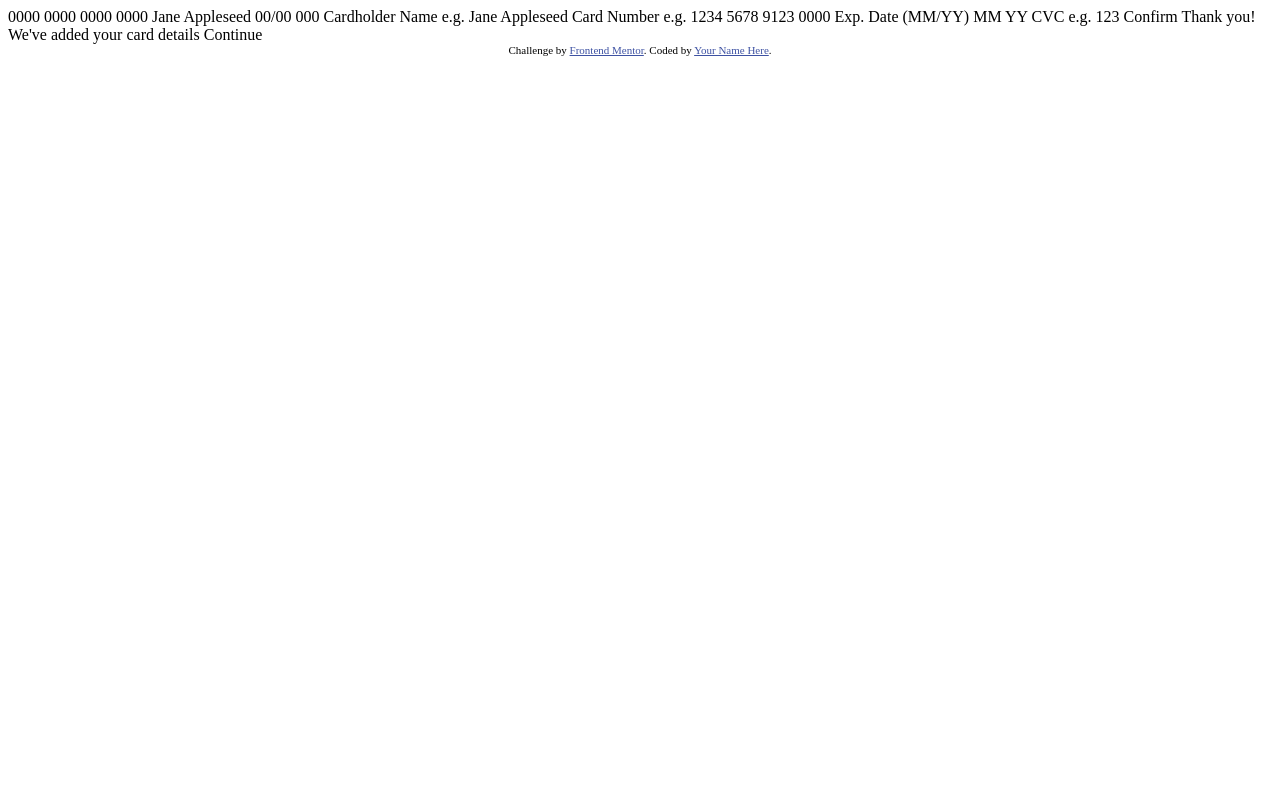
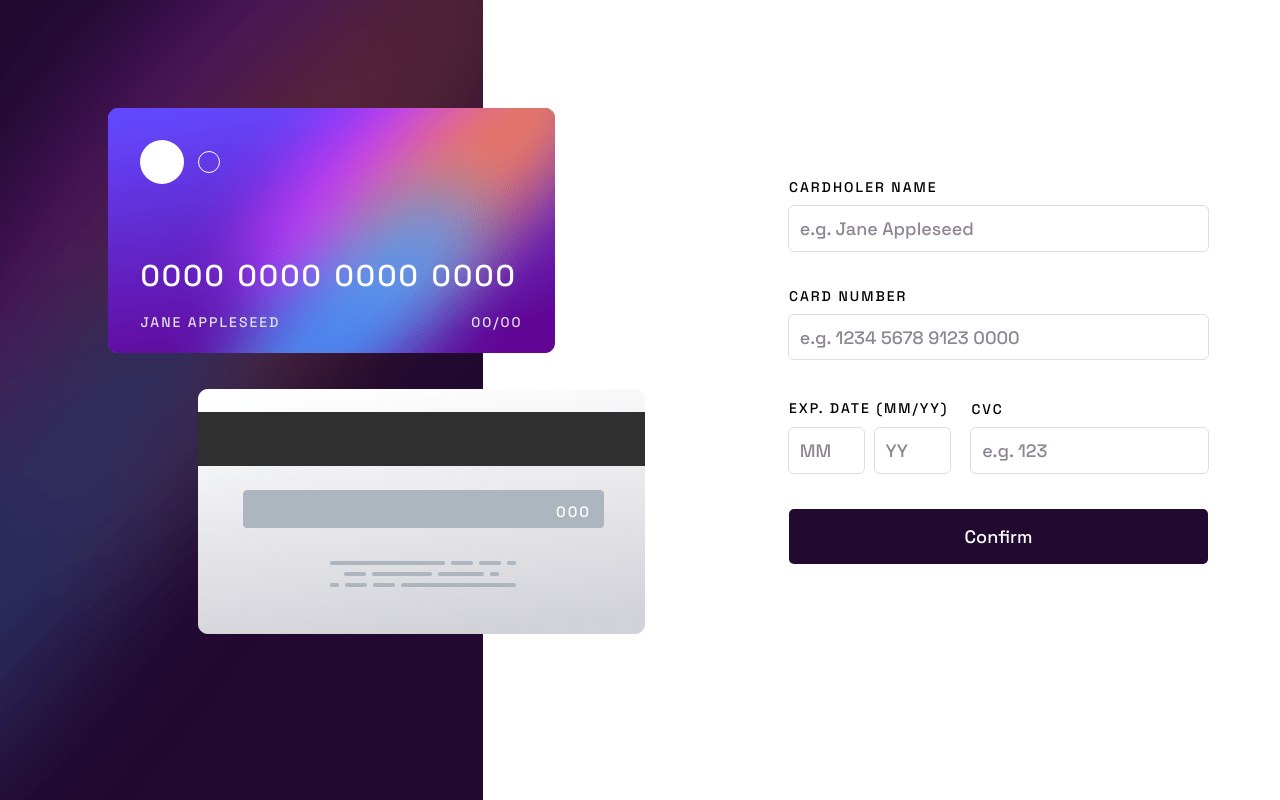
Before and after one commit to Mark-a-obrien/challenge-interactive-card-details-form-main, a plain HTML site: page index.html in a window 1280 px wide. Drawn offline with Linux system fonts and the light colour scheme.

Commit message:
layout finished

```diff
--- a/index.html
+++ b/index.html
@@ -5,47 +5,72 @@
   <meta name="viewport" content="width=device-width, initial-scale=1.0"> <!-- displays site properly based on user's device -->
 
   <link rel="icon" type="image/png" sizes="32x32" href="./images/favicon-32x32.png">
+  <link rel="stylesheet" href="style.css">
+  <script src="script.js"></script>
+
+  <link rel="preconnect" href="https://fonts.googleapis.com">
+  <link rel="preconnect" href="https://fonts.gstatic.com" crossorigin>
+  <link href="https://fonts.googleapis.com/css2?family=Space+Grotesk:wght@500&display=swap" rel="stylesheet">
 
   <title>Frontend Mentor | Interactive card details form</title>
-
-  <!-- Feel free to remove these styles or customise in your own stylesheet 👍 -->
-  <style>
-    .attribution { font-size: 11px; text-align: center; }
-    .attribution a { color: hsl(228, 45%, 44%); }
-  </style>
 </head>
 <body>
 
-  0000 0000 0000 0000
-  Jane Appleseed
-  00/00
+  <main class="content">
 
-  000
+    <section class="layout">
+      <section class="cards">
+        <section class="card card-front">
+          <div class="circles">
+            <div class="circle circle-large"></div>
+            <div class="circle circle-small"></div>
+          </div>
+          <div class="card-detials">
+            <h1 id="card-num">0000 0000 0000 0000</h1>
+            <div class="card-name-and-date">
+              <p id="card-name">JANE APPLESEED</p>
+              <p id="card-date">00/00</p>
+            </div>
+          </div>
+        </section>
+        <section class="card card-back">
+          <p id="card-cvc">000</p>
+        </section>
+      </section>
+      <form action="" class="details">
+        <div class="name-label-and-text">
+          <label for="name">CARDHOLER NAME</label>
+          <input class="textfield" type="text" name="name" id="name" placeholder="e.g. Jane Appleseed">
+        </div>
+        <div class="number-label-and-text">
+          <label for="number">CARD NUMBER</label>
+          <input class="textfield" type="text" name="number" id="number" placeholder="e.g. 1234 5678 9123 0000" required/>
+        </div>
 
-  Cardholder Name
-  e.g. Jane Appleseed
+        <div class="date-and-cvc">
+          <div>
+            <label for="date">EXP. DATE (MM/YY)</label>
+            <div class="date" name="date">
+              <input class="textfield" type="text" name="month" id="month" placeholder="MM">
+              <input class="textfield" type="text" name="year" id="year" placeholder="YY">
+            </div>
+          </div>
+          <div class="cvv-label-and-text">
+            <label for="cvc">CVC</label>
+            <input class="textfield" type="text" name="cvc" id="cvc" placeholder="e.g. 123">
+          </div>
+        </div>
+        <button class="confirm" >Confirm</button>
+      </form>
+      <!-- Completed state start -->
+      <div class="complete-state" hidden>
+        Thank you!
+        We've added your card details
+        Continue
+      </div>
+    </section>
+  </main>
 
-  Card Number
-  e.g. 1234 5678 9123 0000
 
-  Exp. Date (MM/YY)
-  MM
-  YY
-
-  CVC
-  e.g. 123
-
-  Confirm
-
-  <!-- Completed state start -->
-
-  Thank you!
-  We've added your card details
-  Continue
-
-  <div class="attribution">
-    Challenge by <a href="https://www.frontendmentor.io?ref=challenge" target="_blank">Frontend Mentor</a>.
-    Coded by <a href="#">Your Name Here</a>.
-  </div>
 </body>
 </html>
--- /dev/null
+++ b/style.css
@@ -0,0 +1,191 @@
+:root {
+    --color-primary-active-input-border: hsl(249, 99%, 64%) to hsl(278, 94%, 30%);
+    --color-primary-input-errors: hsl(0, 100%, 66%);
+
+    --color-neutral-white: hsl(0, 0%, 100%);
+    --color-neutral-Light-grayish-violet: hsl(270, 3%, 87%);
+    --color-neutral-dark-grayish-violet: hsl(279, 6%, 55%);
+    --color-neutral-very-dark-violet: hsl(278, 68%, 11%);
+
+
+    --ff-primary: 'Space Grotesk', sans-serif;
+    --fs-primary: 18px;
+}
+
+* {
+    box-sizing: border-box;
+    margin: 0;
+    border: 0;
+    font-family: var(--ff-primary);
+    font-size: var(--fs-primary);
+    font-weight: 500;
+}
+
+
+
+
+main.content {
+    background-image: url("images/bg-main-desktop.png");
+    background-repeat: no-repeat;
+    background-color: var(--color-neutral-white);
+    height: 100vh;
+
+}
+
+section.layout {
+    display: flex;
+    align-items: center;
+    gap: 8rem;
+    padding: 6rem;
+}
+
+.cards {
+    display: flex;
+    flex-direction: column;
+    gap: 2rem;
+}
+
+.card {
+    width: 447px;
+    height: 245px;
+}
+
+/* card front start */
+.card-front {
+    display: flex;
+    flex-direction: column;
+    background-image: url("images/bg-card-front.png");
+    padding: 1.8rem;
+    gap: 4rem;
+}
+
+.card-front .circles {
+    display: flex;
+    align-items: center;
+    gap: .8rem;
+}
+
+.card-front .circle {
+    border-radius: 50%;
+}
+
+.card-front .circle-large {
+    width: 44px;
+    height: 44px;
+    background-color: var(--color-neutral-white);
+}
+
+.card-front .circle-small {
+    width: 20px;
+    height: 20px;
+    outline: 1px solid var(--color-neutral-white);
+}
+
+.card-front  h1#card-num {
+    font-size: 30px;
+    color: var(--color-neutral-white);
+    word-spacing: 2px;
+    letter-spacing: 2px;
+}
+
+.card-front .card-detials {
+    display: flex;
+    flex-direction: column;
+    gap: 1rem;
+}
+
+.card-front .card-name-and-date {
+    display: flex;
+    justify-content: space-between;
+}
+
+.card-name-and-date #card-name, .card-name-and-date #card-date {
+    font-size: 14px;
+    color: var(--color-neutral-Light-grayish-violet);
+    letter-spacing: 2px;
+}
+
+/* card front end */
+
+
+/* card back start */
+.card-back {
+    display: flex;
+    justify-content: flex-end;
+    align-items: center;
+    background-image: url("images/bg-card-back.png");
+    margin-left: 5rem;
+}
+
+.card-back #card-cvc {
+    font-size: 15px;
+    margin-right: 3rem;
+    letter-spacing: 2px;
+    color: var(--color-neutral-white);
+}
+/* card back end */
+
+
+/* form details start */
+::placeholder {
+    color: var(--color-neutral-dark-grayish-violet);
+}
+
+form.details {
+    display: flex;
+    flex-direction: column;
+    gap: 2rem;
+}
+
+form.details label {
+    font-size: 14px;
+    letter-spacing: 2px;
+}
+
+form.details .textfield {
+    outline: 1px solid var(--color-neutral-Light-grayish-violet);
+    border-radius: 5px;
+    padding: .6rem;
+    margin-top: 10px;
+    cursor: pointer;
+}
+
+
+form.details .date-and-cvc {
+    display: flex;
+    gap: 1.2rem;
+}
+
+.name-label-and-text, .number-label-and-text, .cvv-label-and-text {
+    display: flex;
+    flex-direction: column;
+}
+
+form.details .date {
+    display: flex;
+    gap: .6rem;
+}
+
+.date #month, #year {
+    width: 75px;
+}
+
+.cvv-label-and-text {
+    margin-top: 5px;
+}
+
+.confirm {
+    height: 55px;
+    border-radius: 5px;
+    background-color: var(--color-neutral-very-dark-violet);
+    color: var(--color-neutral-white);
+}
+
+
+form.details .textfield:focus {
+    outline-color: var(--color-primary-active-input-border);
+}
+
+
+
+/* form details end */
```
Also changed, not shown: script.js (added).
